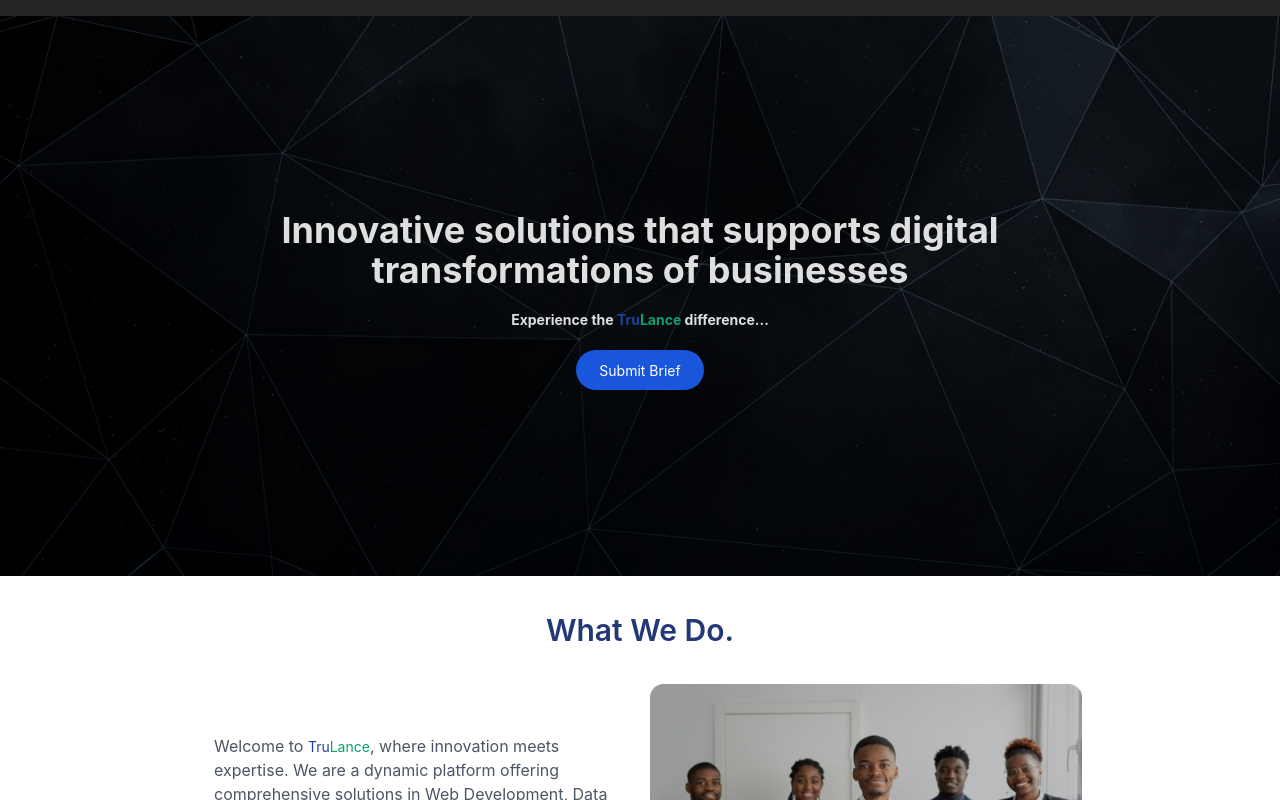
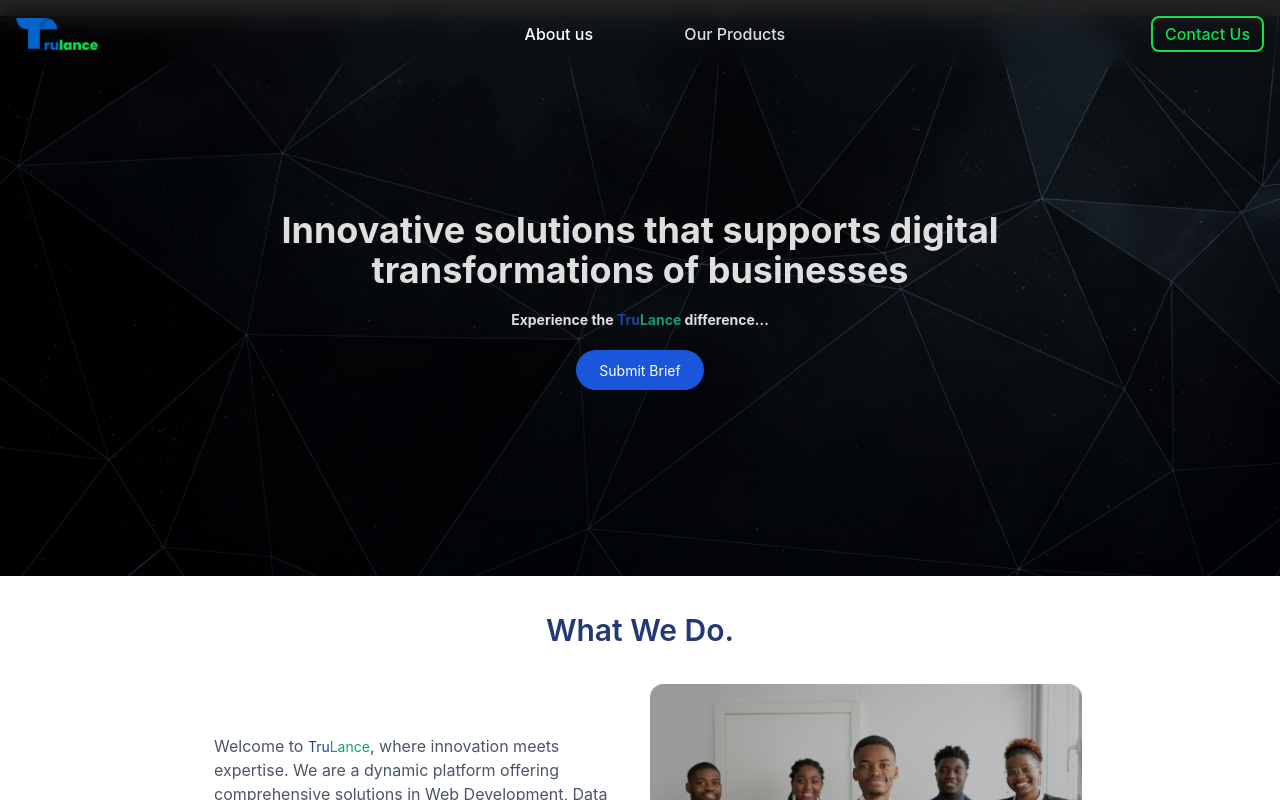
Before and after one commit to TrulanceHQ/trulance, a React (Vite) app: page / in a window 1280 px wide. Shown: the top 800 px of the page. Built offline with nearby package versions, Linux system fonts and the light colour scheme.

Commit message:
update the content creation pricing

```diff
--- a/src/App.jsx
+++ b/src/App.jsx
@@ -7,13 +7,13 @@
 function App() {
   return (
     <Router>
-      {/* <Layout> */}
-      <Routes>
-        <Route path="/" element={<Homepage />} />
-        <Route path="/about" element={<About />} />
-        <Route path="/products" element={<Products />} />
-      </Routes>
-      {/* </Layout> */}
+      <Layout>
+        <Routes>
+          <Route path="/" element={<Homepage />} />
+          <Route path="/about" element={<About />} />
+          <Route path="/products" element={<Products />} />
+        </Routes>
+      </Layout>
     </Router>
   );
 }
```
